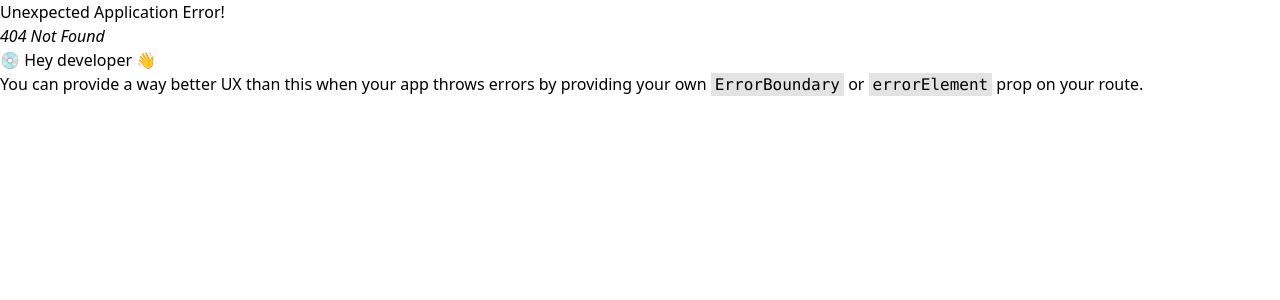
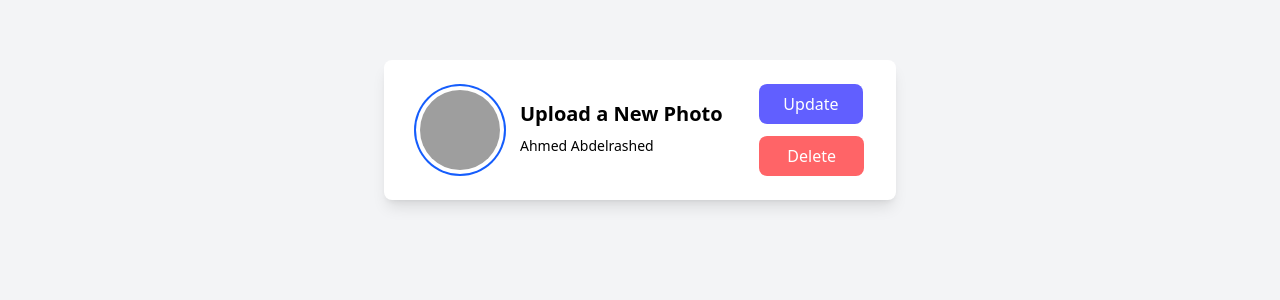
Before and after one commit to ahmedabdelrshed/Med_VQA_Frontend, a React (Vite) app: page /profile in a window 1280 px wide. Before the commit this address had no page. Shown: the top 300 px of the page. Built offline with nearby package versions, Linux system fonts and the light colour scheme; grey boxes are pictures that could not be loaded.

Commit message:
profile image component

```diff
--- /dev/null
+++ b/src/components/profile/ProfileImage.tsx
@@ -0,0 +1,47 @@
+import Button from "../../ui/Button";
+
+const ProfileImage = () => {
+  return (
+    <div className="bg-white shadow-lg rounded-lg  m-auto mt-10 px-8 py-6 max-w-sm  md:max-w-md  lg:min-w-lg">
+      <div className="flex items-center justify-between">
+        <div className="flex items-center">
+          <img
+            className="object-cover w-22 h-22 p-1 rounded-full ring-2 ring-blue-600 "
+            src="https://res.cloudinary.com/du04klrm0/image/upload/v1739842866/med_VQA_Data/profile-pictures/rlndzdsxm7lfi3alv60n.png"
+            alt=""
+          />
+                  <div className="text-sm ml-4 mt-[-5px] hidden md:block">
+                  <p className="font-semibold mb-2 lg:text-xl">Upload a New Photo</p>
+                  <span className="">Ahmed Abdelrashed</span>
+                  </div>
+                  <input
+          type="file"
+          accept="image/*"
+          id="imageUpload"
+          style={{ display: "none" }}
+        />
+        </div>
+
+        <div className="flex flex-col">
+          <Button
+            width="w-fit"
+            className="px-6 bg-indigo-500 mb-3 hover:bg-indigo-600 "
+            onClick={() => {
+              document.getElementById("imageUpload")?.click();
+            }}
+          >
+            Update
+                  </Button>
+                  <Button
+            width="w-fit"
+            className="px-7 bg-red-400 hover:bg-red-600 "
+          >
+            Delete
+          </Button>
+        </div>
+      </div>
+    </div>
+  );
+};
+
+export default ProfileImage;
--- /dev/null
+++ b/src/pages/Profile.tsx
@@ -0,0 +1,11 @@
+import ProfileImage from "../components/profile/ProfileImage"
+
+const Profile = () => {
+  return (
+      <div className="bg-gray-100 p-5 min-h-screen ">
+          <ProfileImage/>
+    </div>
+  )
+}
+
+export default Profile
--- a/src/router/AppRouter.tsx
+++ b/src/router/AppRouter.tsx
@@ -12,12 +12,14 @@ import ForgetPassword from "../pages/ForgetPassword";
 import ResetPasswordEmail from "../pages/ResetPasswordEmail";
 import ChangePassword from "../pages/ChangePassword";
 import ConfirmVerificationEmail from "../pages/ConfirmVerificationEmail";
+import Profile from "../pages/Profile";
 
 const router = createBrowserRouter(
   createRoutesFromElements(
     <>
       <Route path="/">
         <Route index element={<Home />} />
+        <Route path="profile" element={<Profile/> } />
         <Route path="login" element={<Login />} />
         <Route path="confirmEmail" element={<ConfirmationEmail />} />
         <Route path="confirm_Verification_Email/:token" element={<ConfirmVerificationEmail />} />
```
